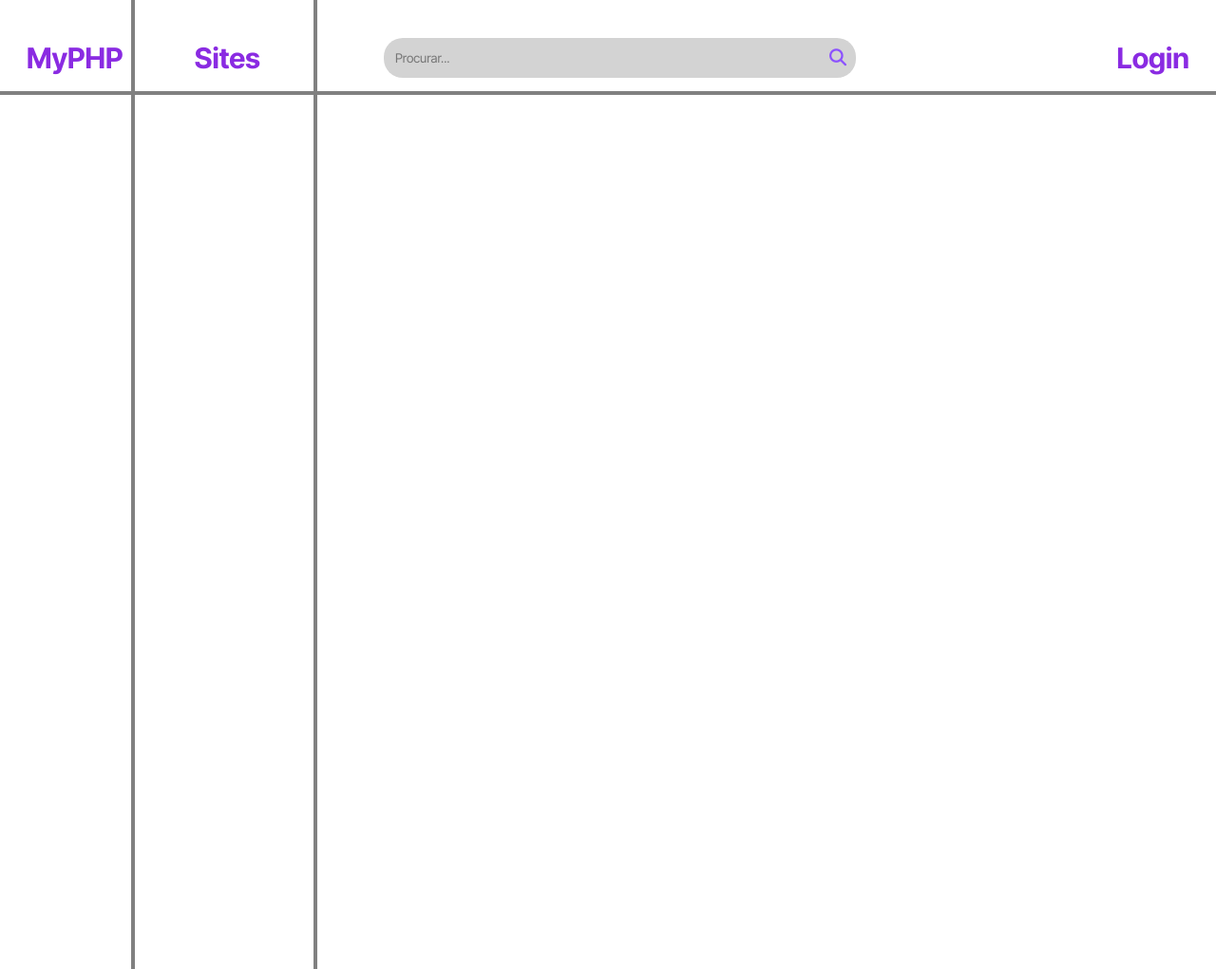
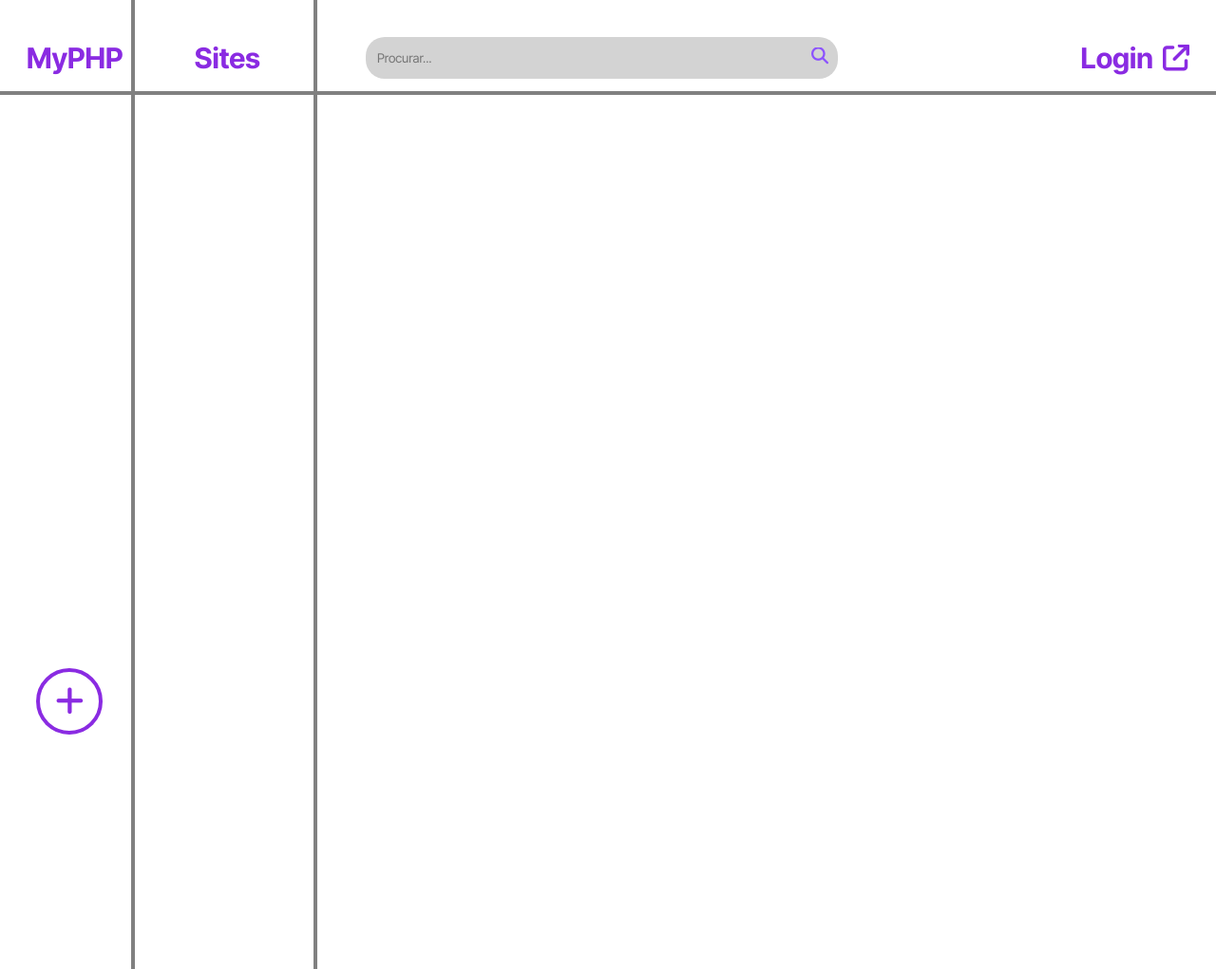
Before and after one commit to NicolasTeles-Dev/MyPHP, a PHP site: page / in a window 1280 px wide; the page is wider, and only the part inside the window is pictured. Shown: that part at 95% size. Run offline with PHP 8.4, Linux system fonts and the light colour scheme; some libraries are stand-ins or nearby versions.

Commit message:
Atualização da tela principal

```diff
--- a/css/index.css
+++ b/css/index.css
@@ -2,6 +2,8 @@
 
 * {
   font-family: "Inter Tight", sans-serif;
+  overflow-x: hidden;
+  overflow-y: hidden;
 }
 .linha1 {
   position: absolute;
@@ -58,7 +60,7 @@
   align-items: center;
   background-color: #d3d3d3;
   border-radius: 20px;
-  padding: 5px 10px;
+  padding: 6px 10px;
 }
 .navbar .search-container input {
   border: none;
@@ -74,8 +76,55 @@
   cursor: pointer;
 }
 .navbar .login {
+  display: inline-flex;
+  align-items: center;
   color: #8a2be2;
   text-decoration: none;
   font-weight: bold;
   font-size: 30px;
 }
+.navbar .login i {
+  margin-left: 10px;
+  font-size: 28px;
+}
+.iconCriarProjeto {
+  position: absolute;
+  top: 88%;
+  left: 3%;
+  height: 70px;
+  width: 70px;
+  border: #8a2be2 solid 4px;
+  border-radius: 50%;
+  background-color: white;
+  display: flex;
+  justify-content: center;
+  align-items: center;
+  cursor: pointer;
+  transition: background-color 0.3s, box-shadow 0.3s;
+}
+.iconCriarProjeto:hover {
+  background-color: #8a2be2;
+  box-shadow: 0 0 10px rgba(138, 43, 178, 0.5);
+}
+.iconCriarProjeto:focus {
+  outline: none;
+  box-shadow: 0 0 5px rgba(138, 43, 178, 1);
+}
+.plusIcon {
+  color: #8a2be2;
+  font-size: 34px;
+  transition: color 0.3s;
+}
+.iconCriarProjeto:hover .plusIcon {
+  color: white;
+}
+.sr-only {
+  position: absolute;
+  width: 1px;
+  height: 1px;
+  padding: 0;
+  margin: -1px;
+  overflow: hidden;
+  clip: rect(0, 0, 0, 0);
+  border: 0;
+}
--- a/index.php
+++ b/index.php
@@ -5,12 +5,11 @@
     <meta name="viewport" content="width=device-width, initial-scale=1.0">
     <title>Home</title>
     <link rel="stylesheet" href="css/index.css">
+    <script src="https://kit.fontawesome.com/ea4c1412eb.js"crossorigin="anonymous"></script>
 </head>
 <body>
     <div class="container">
-        <nav>
-            <script src="https://kit.fontawesome.com/ea4c1412eb.js"crossorigin="anonymous"></script>
-            <div class="navbar">
+        <nav class="navbar">
             <h1 class="logo">MyPHP</h1>
             <div class="linha1"></div>
             <h1 class="site">Sites</h1>
@@ -22,9 +21,15 @@
                         <i class="fa-solid fa-magnifying-glass" style="color: #8c52ff"></i>
                     </span>
                </div>
+                <div class="login">
                     <a href="#" class="login">Login</a>
+                    <i class="fa-solid fa-arrow-up-right-from-square"></i>
                 </div>
         </nav>
+        <button class="iconCriarProjeto">
+            <i class="fa-solid fa-plus plusIcon" aria-hidden="true"></i>
+            <span class="sr-only">Criar Projeto</span>
+        </button>
     </div>
 </body>
 </html>
```
Lines whose indentation alone changed are shown as unchanged.
